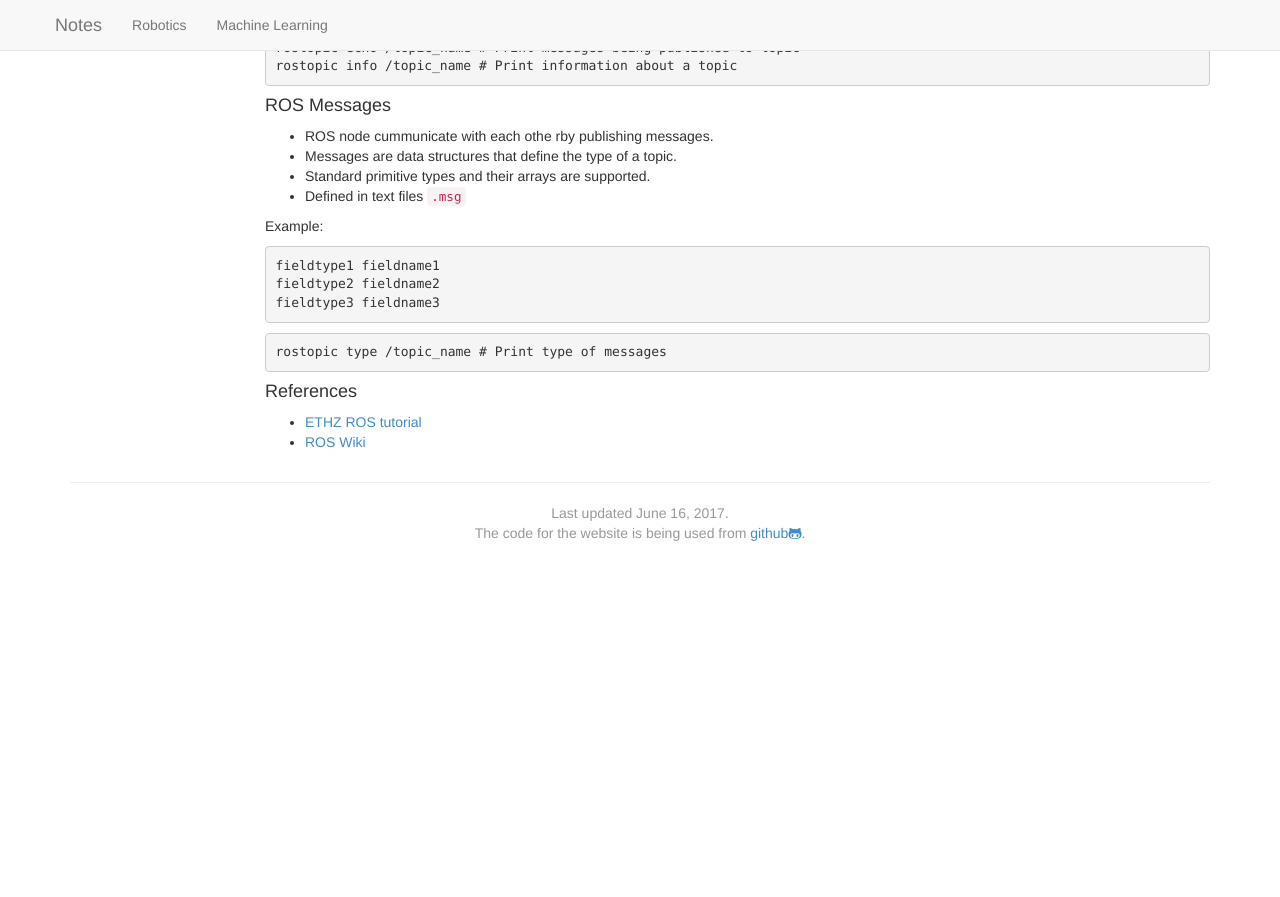
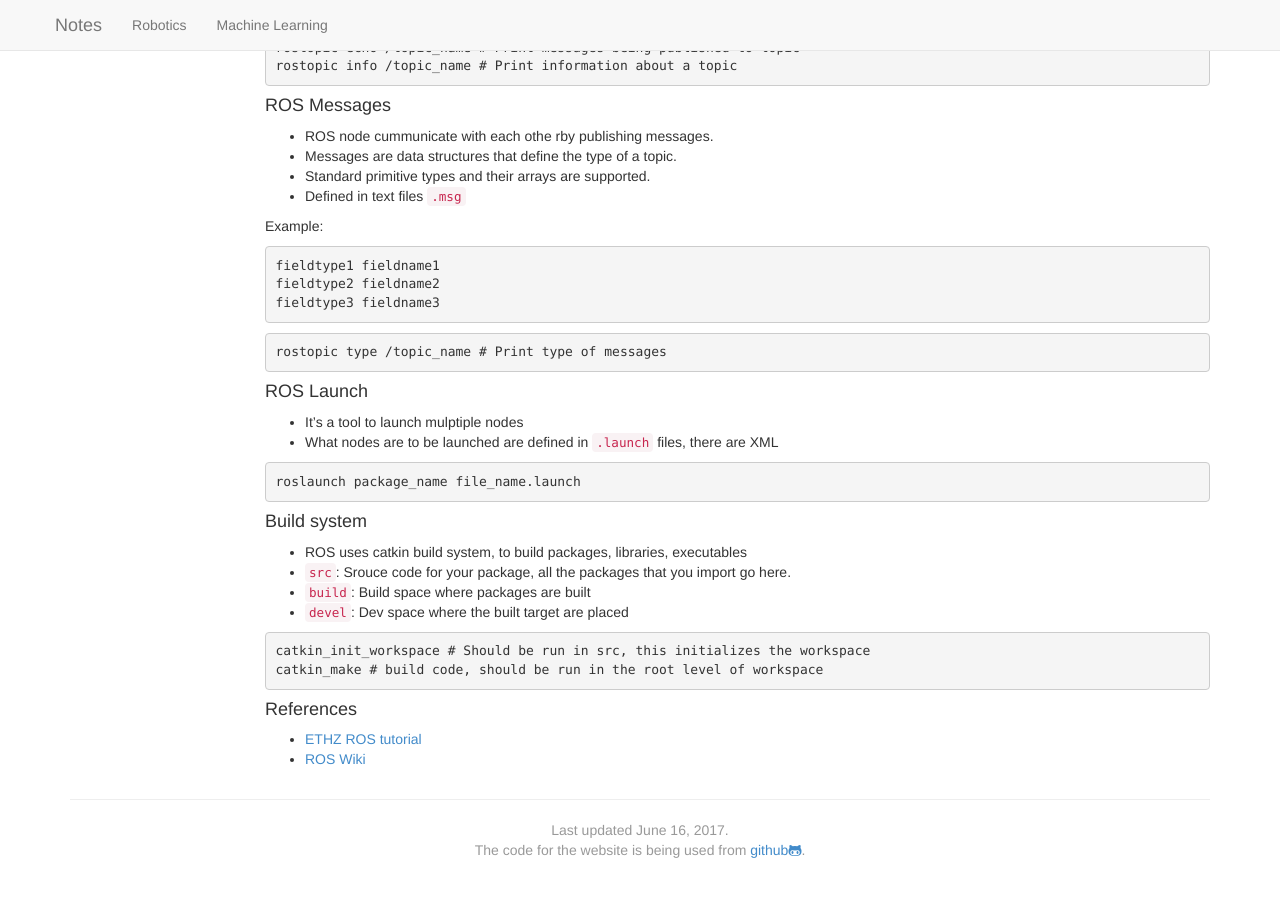
Before and after one commit to argmin/argmin.github.io, a Jekyll site: the page built from robotics/intro-to-ros.md, in a window 1280 px wide and 900 px high, scrolled down 833 px. Shown: the top 897 px of the window. Built offline with Jekyll 4.4.1, drawn with Linux system fonts in a browser that asks for light colours; nearby versions of some CDN libraries; our own code applies the rules of GitHub Pages for plain Markdown files; library files that are not in the unit come from our copies; before the commit the page ends 1416 px from its top, so only the background shows below that.

Commit message:
ROS Launch

````diff
--- a/robotics/intro-to-ros.md
+++ b/robotics/intro-to-ros.md
@@ -61,6 +61,26 @@ fieldtype3 fieldname3
 rostopic type /topic_name # Print type of messages
 ```
 
+#### ROS Launch
+* It's a tool to launch mulptiple nodes
+* What nodes are to be launched are defined in `.launch` files, there are XML
+
+```sh
+roslaunch package_name file_name.launch
+```
+
+#### Build system
+* ROS uses catkin build system, to build packages, libraries, executables
+* `src`: Srouce code for your package, all the packages that you import go here.
+* `build`: Build space where packages are built
+* `devel`: Dev space where the built target are placed
+
+```sh
+catkin_init_workspace # Should be run in src, this initializes the workspace
+catkin_make # build code, should be run in the root level of workspace
+```
+
+
 #### References
 * [ETHZ ROS tutorial](https://www.ethz.ch/content/dam/ethz/special-interest/mavt/robotics-n-intelligent-systems/rsl-dam/ROS2017/lecture1.pdf)
 * [ROS Wiki](http://wiki.ros.org/)
````
